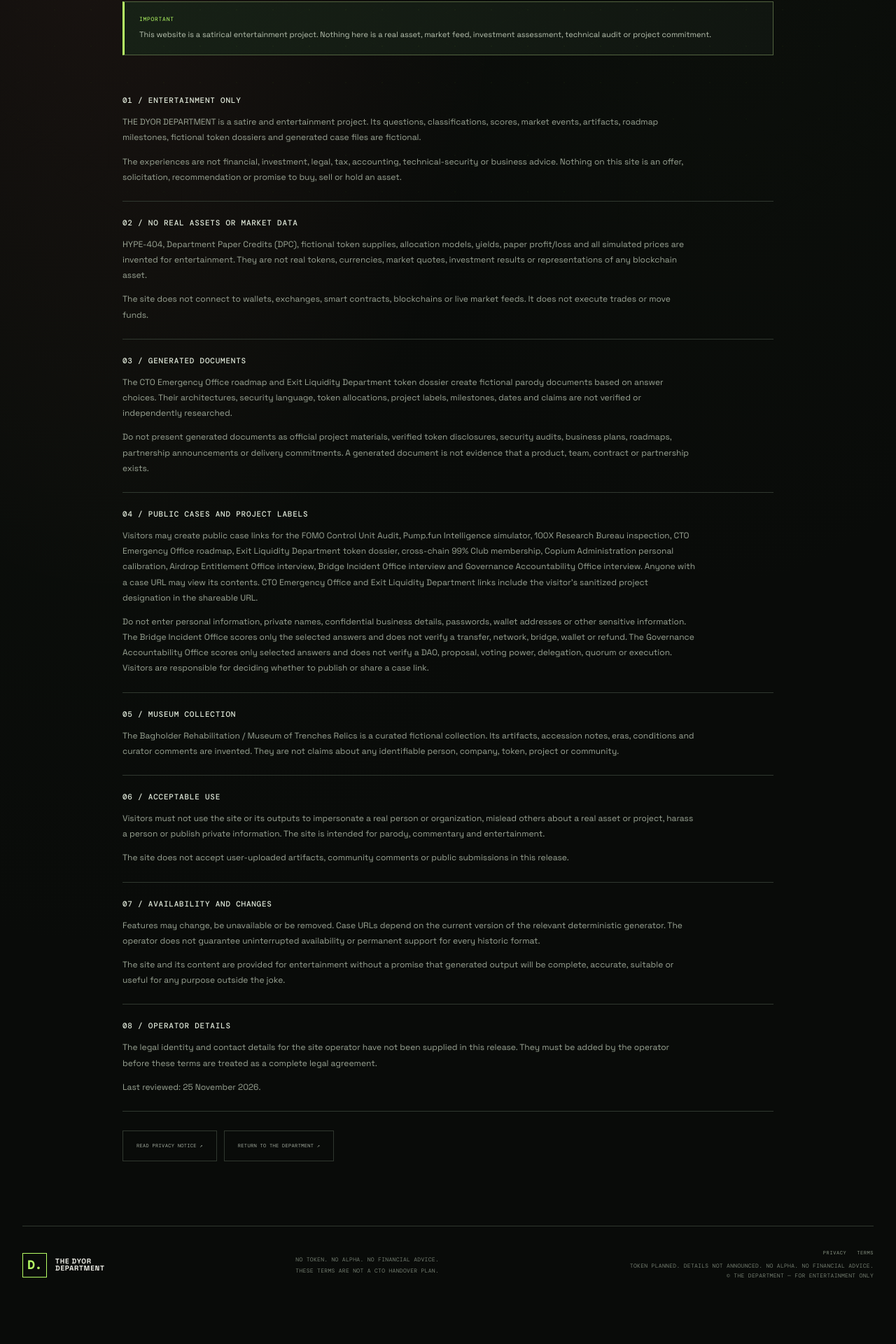
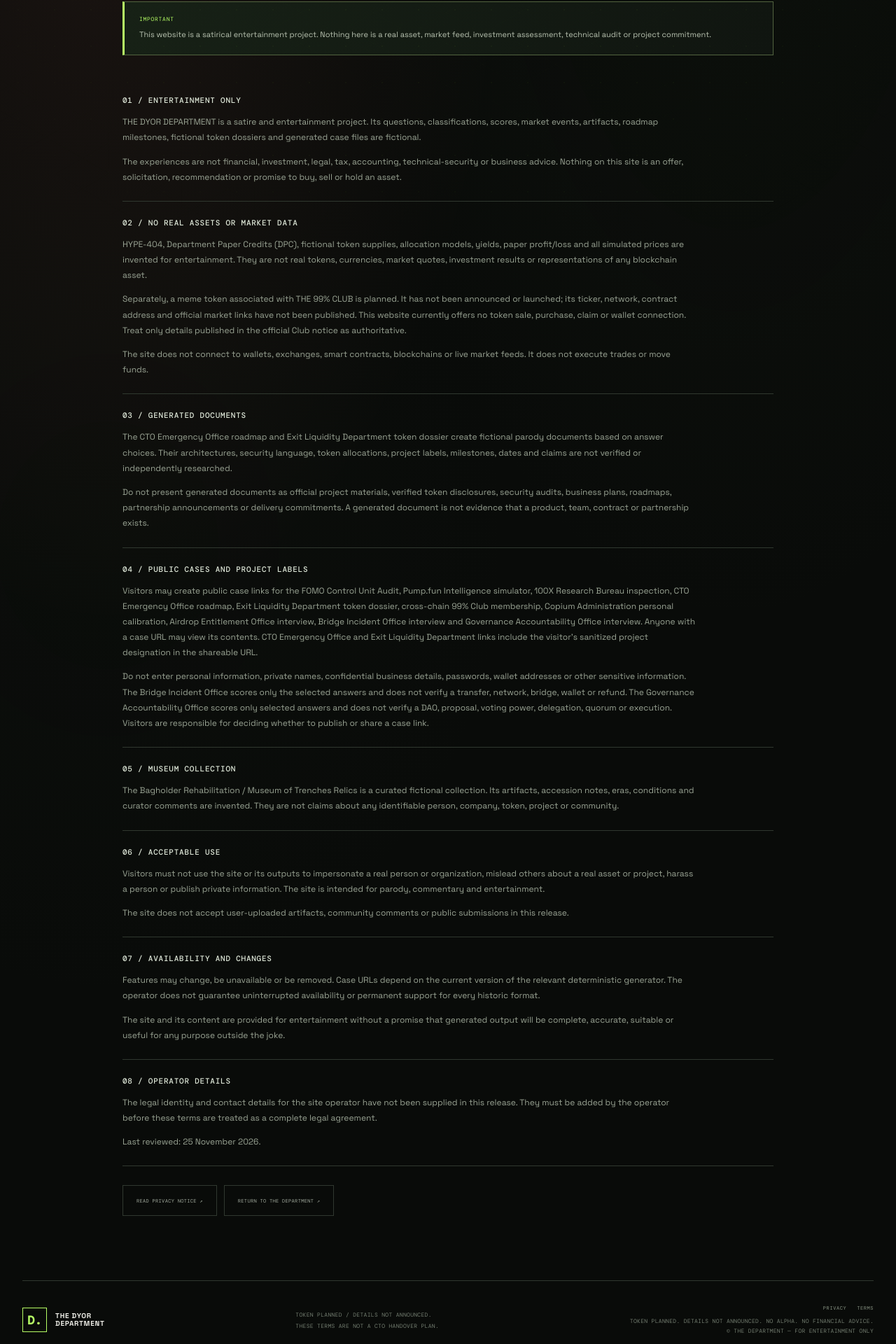
Before and after one commit to safherofficial/weird, a Next.js app: page /terms in a window 1280 px wide. Shown: the part 480-2400 px from the top of the page at 70% size. Before the commit the page ends 2343 px from the top, so only its background shows below. Built offline with nearby package versions, Linux system fonts and the light colour scheme.

Commit message:
refine: make planned token status consistent site-wide

```diff
--- a/app/terms/page.tsx
+++ b/app/terms/page.tsx
@@ -21,6 +21,7 @@ const sections = [
     title: "02 / NO REAL ASSETS OR MARKET DATA",
     paragraphs: [
       "HYPE-404, Department Paper Credits (DPC), fictional token supplies, allocation models, yields, paper profit/loss and all simulated prices are invented for entertainment. They are not real tokens, currencies, market quotes, investment results or representations of any blockchain asset.",
+      "Separately, a meme token associated with THE 99% CLUB is planned. It has not been announced or launched; its ticker, network, contract address and official market links have not been published. This website currently offers no token sale, purchase, claim or wallet connection. Treat only details published in the official Club notice as authoritative.",
       "The site does not connect to wallets, exchanges, smart contracts, blockchains or live market feeds. It does not execute trades or move funds.",
     ],
   },
@@ -91,7 +92,7 @@ export default function TermsPage() {
           <Link className="button button--quiet" href="/">RETURN TO THE DEPARTMENT ↗</Link>
         </div>
       </article>
-      <DepartmentFooter message={["NO TOKEN. NO ALPHA. NO FINANCIAL ADVICE.", "THESE TERMS ARE NOT A CTO HANDOVER PLAN."]} />
+      <DepartmentFooter message={["TOKEN PLANNED / DETAILS NOT ANNOUNCED.", "THESE TERMS ARE NOT A CTO HANDOVER PLAN."]} />
     </main>
   );
 }
```
